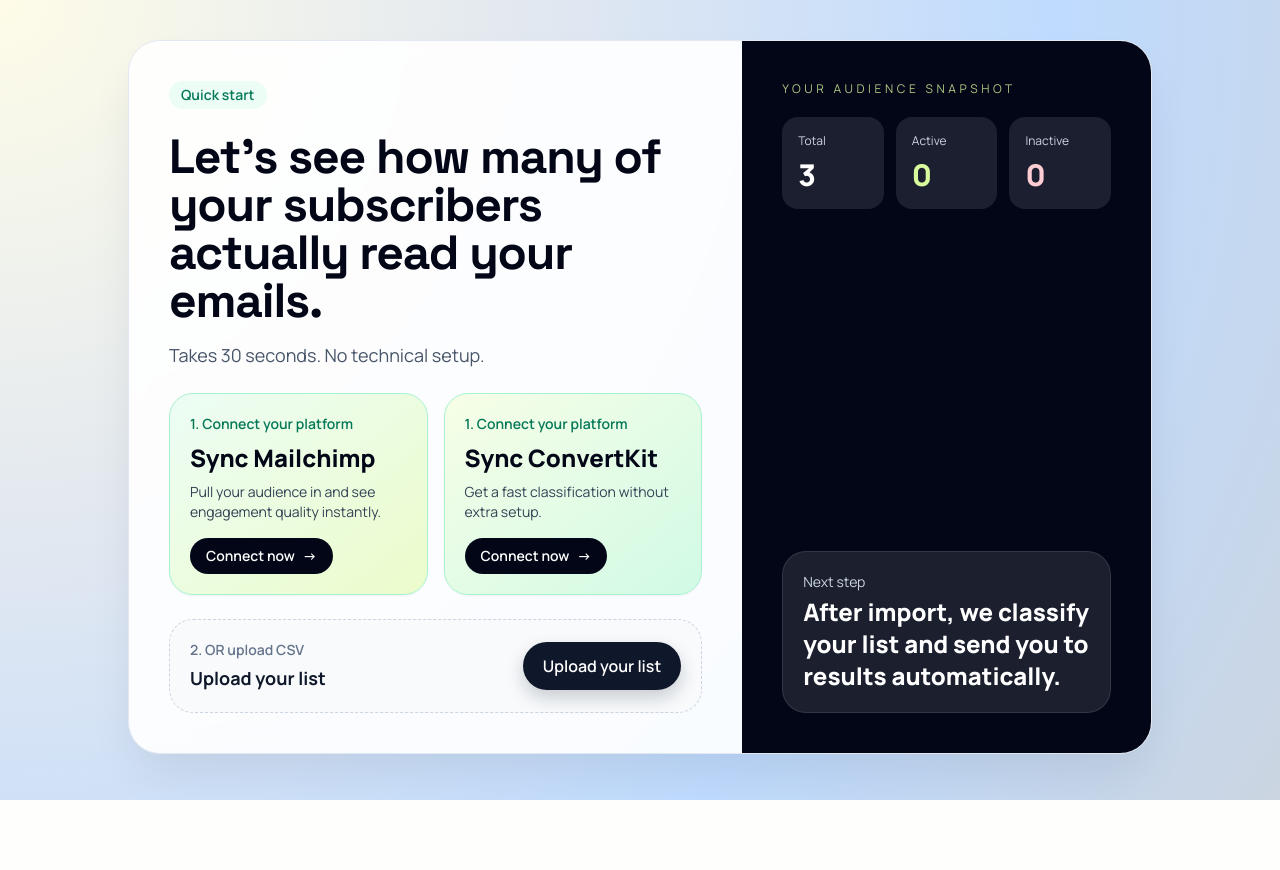
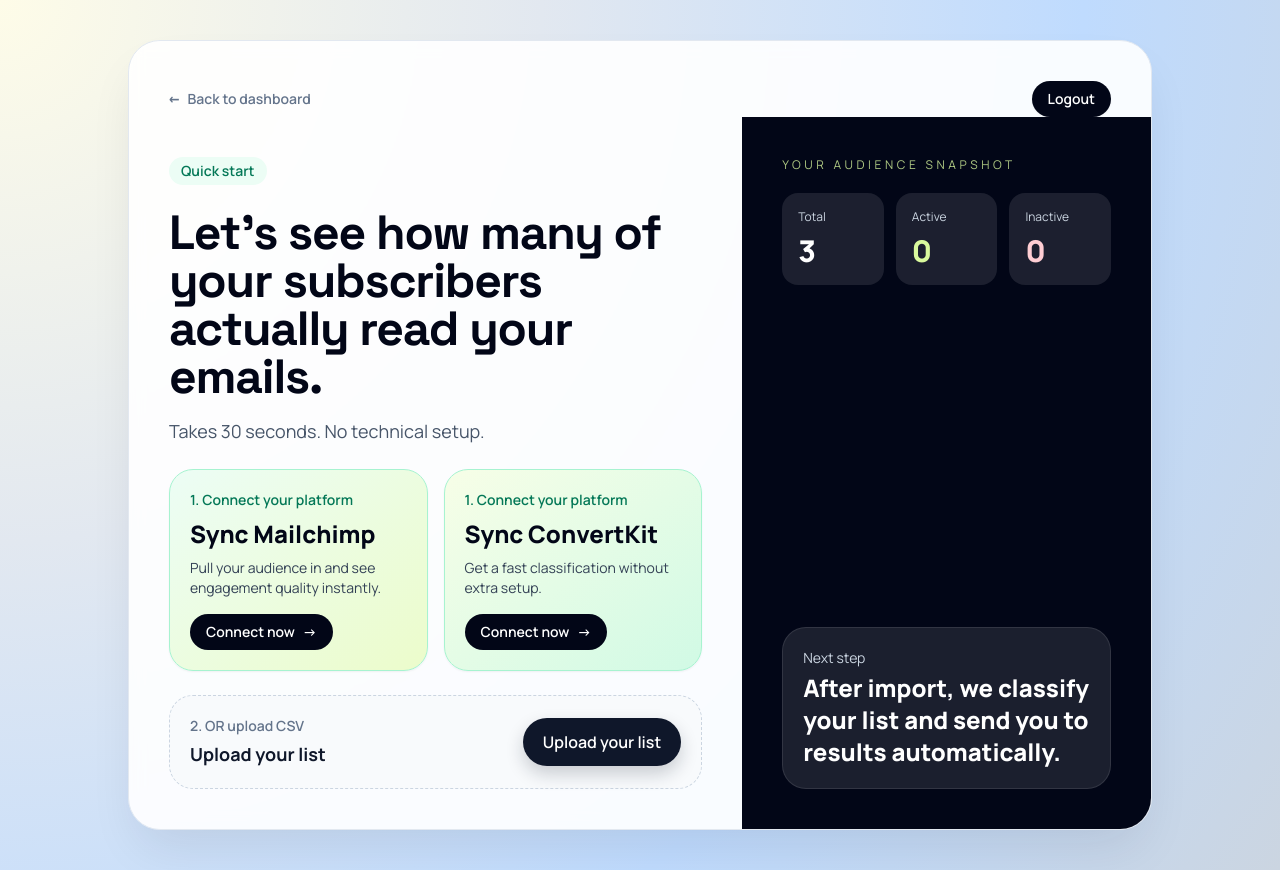
Before and after one commit to khansarim007/use-it-lose-it-newsletter, a Flask app: page /onboarding in a window 1280 px wide. Before the commit the page ends 800 px from the top, so only its background shows below. Run offline with Flask 3, Linux system fonts and the light colour scheme; a user stored in the database is signed in; data comes from the database, SQL or seed files in the repository; some libraries are stand-ins or nearby versions.

Commit message:
Add onboarding logout control

```diff
--- a/templates/onboarding.html
+++ b/templates/onboarding.html
@@ -2,6 +2,15 @@
 {% block content %}
 <section class="max-w-5xl mx-auto">
   <div class="rounded-[2rem] border border-slate-200 bg-white/90 backdrop-blur shadow-2xl shadow-slate-900/10 overflow-hidden reveal">
+    <div class="flex items-center justify-between gap-3 px-6 sm:px-8 lg:px-10 pt-6 sm:pt-8 lg:pt-10">
+      <a href="{{ url_for('dashboard') }}" class="inline-flex items-center gap-2 text-sm font-semibold text-slate-500 hover:text-slate-900 transition-colors">
+        <span aria-hidden="true">←</span>
+        Back to dashboard
+      </a>
+      <a href="{{ url_for('logout') }}" class="px-4 py-2 rounded-full bg-slate-950 text-white text-sm font-semibold shadow-sm hover:bg-slate-800 transition-colors">
+        Logout
+      </a>
+    </div>
     <div class="grid lg:grid-cols-[1.2fr_0.8fr]">
       <div class="p-6 sm:p-8 lg:p-10 space-y-6">
         <div class="inline-flex items-center gap-2 px-3 py-1 rounded-full bg-emerald-50 text-emerald-700 text-sm font-semibold">
```
